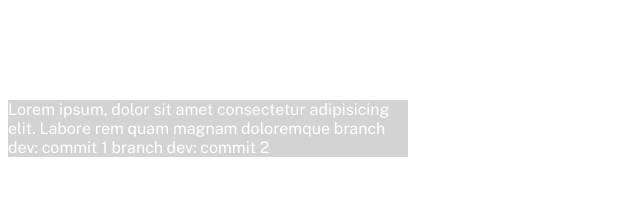
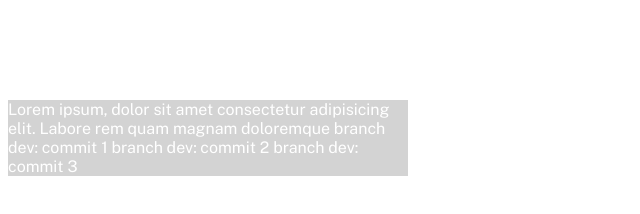
Before and after one commit to illicchpv/Recidiviz, a plain HTML site: page page.html in a window 1280 px wide. Shown: the whole page, without its empty margins (0-640 px from the left). Drawn offline with nearby package versions, Linux system fonts and the light colour scheme.

Commit message:
commit 3

```diff
--- a/page.html
+++ b/page.html
@@ -80,6 +80,7 @@
       Lorem ipsum, dolor sit amet consectetur adipisicing elit. Labore rem quam magnam doloremque
       branch dev: commit 1
       branch dev: commit 2
+      branch dev: commit 3
     </div>
   </div>
 </body>
```
